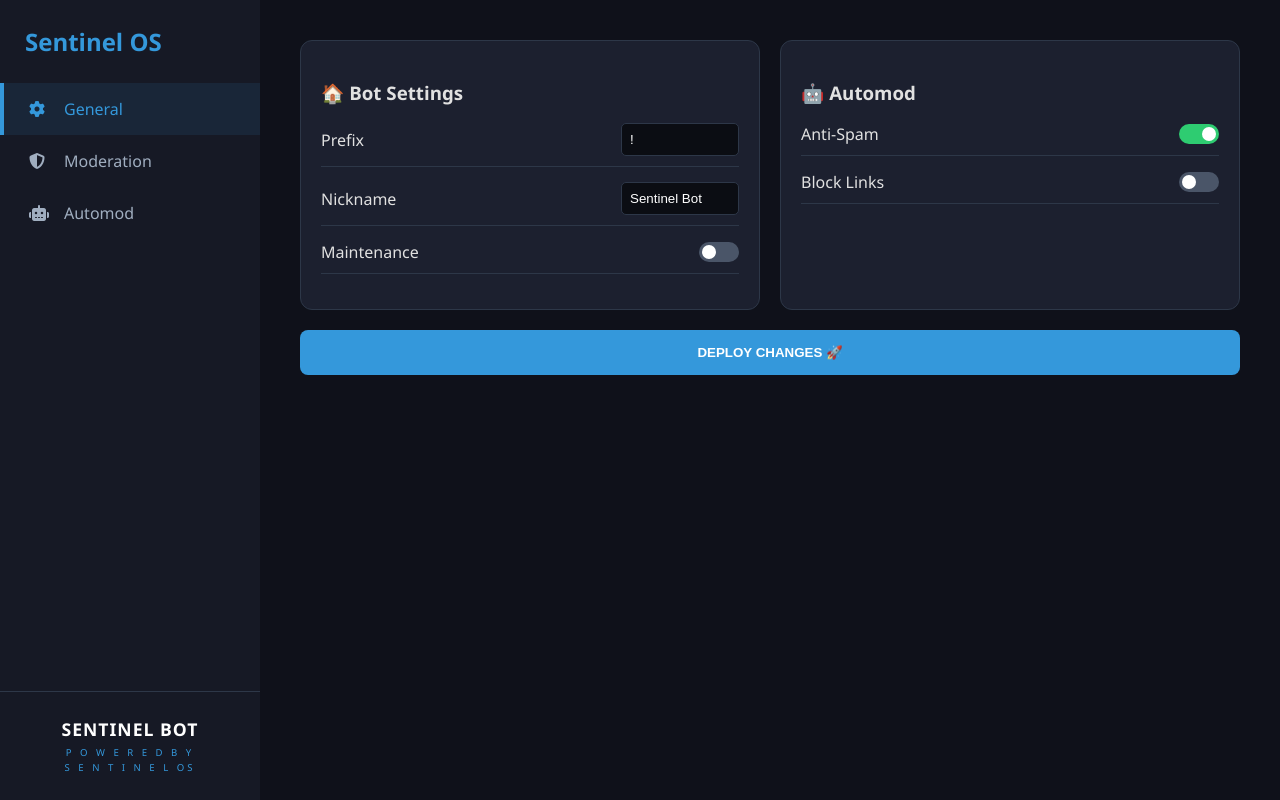
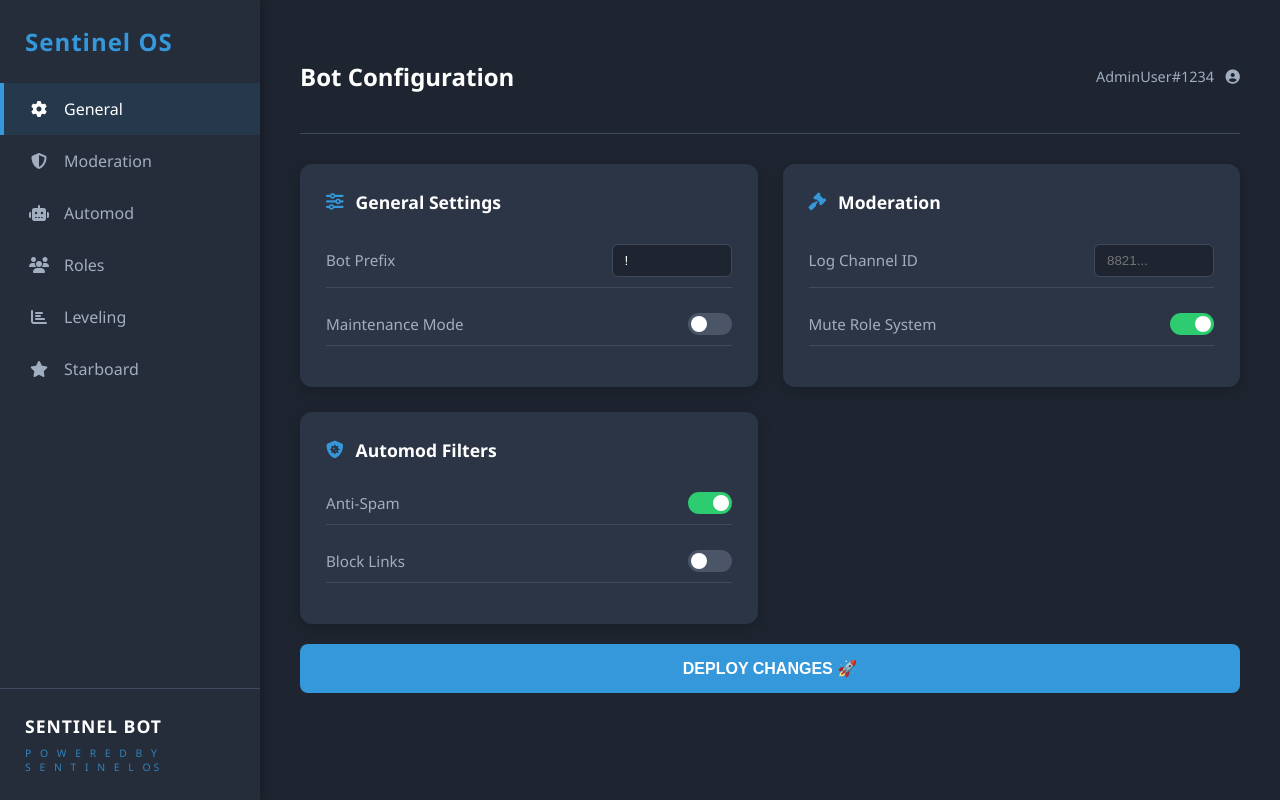
Before and after one commit to aronnachy-cyber/Intindo, a Flask app: page / in a window 1280 px wide. Run offline with Flask 3, Linux system fonts and the light colour scheme.

Commit message:
Update index.html

```diff
--- a/templates/index.html
+++ b/templates/index.html
@@ -3,76 +3,274 @@
 <head>
     <meta charset="UTF-8">
     <meta name="viewport" content="width=device-width, initial-scale=1.0">
-    <title>Sentinel OS Dashboard</title>
+    <title>Sentinel OS - Dashboard</title>
     <link rel="stylesheet" href="https://cdnjs.cloudflare.com/ajax/libs/font-awesome/6.5.1/css/all.min.css">
+
     <style>
-        :root { --bg: #0f111a; --side: #161925; --card: #1c202f; --blue: #3498db; --green: #2ecc71; --text: #e1e1e1; }
-        body { background: var(--bg); color: var(--text); font-family: 'Segoe UI', sans-serif; margin: 0; display: flex; flex-direction: row; min-height: 100vh; }
+        :root {
+            /* 🎨 Color Palette from Your Input */
+            --bg-dark: #1e2530;
+            --sidebar-bg: #252d3a;
+            --card-bg: #2c3545;
+            --accent-blue: #3498db;
+            --accent-green: #2ecc71;
+            --text-main: #ffffff;
+            --text-dim: #a0aec0;
+            --border-color: #3e4a5d;
+        }
 
-        .sidebar { width: 260px; background: var(--side); display: flex; flex-direction: column; position: fixed; height: 100vh; transition: 0.3s; }
-        .nav-item { padding: 15px 25px; color: #a0aec0; text-decoration: none; display: flex; align-items: center; border-left: 4px solid transparent; }
-        .nav-item.active { background: rgba(52, 152, 219, 0.1); color: var(--blue); border-left-color: var(--blue); }
-        .nav-item i { margin-right: 15px; width: 20px; }
+        body {
+            background-color: var(--bg-dark);
+            color: var(--text-main);
+            font-family: 'Segoe UI', sans-serif;
+            margin: 0;
+            display: flex;
+            flex-direction: row;
+            min-height: 100vh;
+        }
 
-        .branding { margin-top: auto; padding: 25px; border-top: 1px solid #2d3748; text-align: center; }
-        .bot-name { font-weight: bold; font-size: 1.1rem; letter-spacing: 1px; color: #fff; }
-        .pow { font-size: 0.6rem; color: var(--blue); text-transform: uppercase; letter-spacing: 3px; margin-top: 5px; line-height: 1.5; }
+        /* --- 📂 Responsive Sidebar --- */
+        .sidebar {
+            width: 260px;
+            background-color: var(--sidebar-bg);
+            height: 100vh;
+            position: fixed;
+            display: flex;
+            flex-direction: column;
+            box-shadow: 2px 0 10px rgba(0,0,0,0.3);
+            z-index: 1000;
+            transition: 0.3s;
+        }
 
-        .main { margin-left: 260px; padding: 40px; width: 100%; transition: 0.3s; }
-        .grid { display: grid; grid-template-columns: repeat(auto-fit, minmax(300px, 1fr)); gap: 20px; }
-        .card { background: var(--card); padding: 20px; border-radius: 12px; border: 1px solid #2d3748; }
+        .sidebar-header {
+            padding: 25px;
+            font-size: 1.5rem;
+            font-weight: bold;
+            color: var(--accent-blue);
+            letter-spacing: 1px;
+        }
 
-        /* Form Styling */
-        .row { display: flex; justify-content: space-between; align-items: center; margin-bottom: 15px; padding-bottom: 10px; border-bottom: 1px solid #2d3748; }
-        input[type="text"] { background: #0b0d13; border: 1px solid #2d3748; color: #fff; padding: 8px; border-radius: 5px; width: 100px; }
+        .nav-item {
+            padding: 15px 25px;
+            display: flex;
+            align-items: center;
+            color: var(--text-dim);
+            text-decoration: none;
+            transition: 0.3s;
+            font-weight: 500;
+            border-left: 4px solid transparent;
+        }
 
-        .switch { position: relative; width: 40px; height: 20px; }
-        .switch input { opacity: 0; }
-        .slider { position: absolute; top: 0; left: 0; right: 0; bottom: 0; background: #4a5568; border-radius: 20px; transition: 0.4s; cursor: pointer; }
-        .slider:before { position: absolute; content: ""; height: 14px; width: 14px; left: 3px; bottom: 3px; background: white; border-radius: 50%; transition: 0.4s; }
-        input:checked + .slider { background: var(--green); }
-        input:checked + .slider:before { transform: translateX(20px); }
+        .nav-item i { margin-right: 15px; width: 20px; text-align: center; }
+        .nav-item:hover, .nav-item.active {
+            background-color: rgba(52, 152, 219, 0.1);
+            color: white;
+            border-left-color: var(--accent-blue);
+        }
 
-        .save-btn { width: 100%; padding: 15px; background: var(--blue); border: none; color: #fff; font-weight: bold; border-radius: 8px; cursor: pointer; margin-top: 20px; }
+        /* --- 🛡️ Branding Corner --- */
+        .branding {
+            margin-top: auto;
+            padding: 25px;
+            border-top: 1px solid var(--border-color);
+        }
+        .bot-name { font-weight: bold; color: #fff; font-size: 1.1rem; letter-spacing: 1px; }
+        .powered-by {
+            font-size: 0.65rem;
+            color: var(--accent-blue);
+            text-transform: uppercase;
+            letter-spacing: 3px;
+            margin-top: 8px;
+            opacity: 0.8;
+            line-height: 1.4;
+        }
 
-        /* Mobile Fix */
-        @media (max-width: 768px) {
+        /* --- 💻 Main Content Area --- */
+        .main-content {
+            margin-left: 260px;
+            padding: 40px;
+            width: calc(100% - 260px);
+            transition: 0.3s;
+            box-sizing: border-box;
+        }
+
+        .header {
+            display: flex;
+            justify-content: space-between;
+            align-items: center;
+            margin-bottom: 30px;
+            border-bottom: 1px solid var(--border-color);
+            padding-bottom: 20px;
+        }
+
+        /* --- 📦 Grid System (The Core Layout) --- */
+        .dashboard-grid {
+            display: grid;
+            grid-template-columns: repeat(auto-fit, minmax(300px, 1fr));
+            gap: 25px;
+        }
+
+        /* Configuration Cards like Your Image */
+        .config-card {
+            background-color: var(--card-bg);
+            border-radius: 12px;
+            padding: 25px;
+            box-shadow: 0 4px 15px rgba(0,0,0,0.2);
+            border: 1px solid transparent;
+            transition: 0.3s;
+        }
+        .config-card:hover { border-color: var(--accent-blue); }
+
+        .card-header {
+            display: flex;
+            align-items: center;
+            margin-bottom: 20px;
+            font-size: 1.1rem;
+            font-weight: bold;
+            color: var(--text-main);
+        }
+        .card-header i { margin-right: 12px; color: var(--accent-blue); }
+
+        /* --- ⚙️ Settings Input Elements --- */
+        .setting-row {
+            display: flex;
+            justify-content: space-between;
+            align-items: center;
+            margin-bottom: 15px;
+            padding: 10px 0;
+            border-bottom: 1px solid var(--border-color);
+        }
+        .setting-label { font-size: 0.95rem; color: var(--text-dim); }
+
+        input[type="text"], input[type="number"] {
+            background: #1e2530;
+            border: 1px solid var(--border-color);
+            color: white;
+            padding: 8px 12px;
+            border-radius: 6px;
+            width: 120px;
+            transition: 0.3s;
+            box-sizing: border-box;
+        }
+        input[type="text"]:focus, input[type="number"]:focus { border-color: var(--accent-blue); outline: none; }
+
+        /* --- 🔘 Toggle Switch --- */
+        .switch { position: relative; display: inline-block; width: 44px; height: 22px; }
+        .switch input { opacity: 0; width: 0; height: 0; }
+        .slider {
+            position: absolute; cursor: pointer; top: 0; left: 0; right: 0; bottom: 0;
+            background-color: #4a5568; transition: .4s; border-radius: 22px;
+        }
+        .slider:before {
+            position: absolute; content: ""; height: 16px; width: 16px; left: 3px; bottom: 3px;
+            background-color: white; transition: .4s; border-radius: 50%;
+        }
+        input:checked + .slider { background-color: var(--accent-green); }
+        input:checked + .slider:before { transform: translateX(22px); }
+
+        /* Deploy Button */
+        .btn-deploy { width: 100%; padding: 15px; background: var(--accent-blue); border: none; color: #fff; font-weight: bold; border-radius: 8px; cursor: pointer; font-size: 1rem; margin-top: 20px; text-transform: uppercase; transition: 0.3s; }
+        .btn-deploy:hover { background: #007bb5; }
+
+        /* --- 📱 Media Queries (Mobile Optimization) --- */
+        @media screen and (max-width: 992px) {
+            .dashboard-grid { grid-template-columns: repeat(2, 1fr); }
+        }
+
+        @media screen and (max-width: 768px) {
             body { flex-direction: column; }
-            .sidebar { width: 100%; height: auto; position: relative; }
-            .main { margin-left: 0; padding: 20px; }
-            .grid { grid-template-columns: 1fr; }
+            .sidebar {
+                width: 100%; height: auto; position: relative;
+                padding-bottom: 0;
+            }
+            .main-content { margin-left: 0; width: 100%; padding: 20px; box-sizing: border-box; }
+            .dashboard-grid { grid-template-columns: 1fr; }
+            .branding { display: block; text-align: center; }
         }
     </style>
 </head>
 <body>
+
     <div class="sidebar">
-        <h2 style="padding: 25px; color: var(--blue); margin: 0;">Sentinel OS</h2>
-        <a href="#" class="nav-item active"><i class="fas fa-cog"></i> General</a>
-        <a href="#" class="nav-item"><i class="fas fa-shield-halved"></i> Moderation</a>
-        <a href="#" class="nav-item"><i class="fas fa-robot"></i> Automod</a>
+        <div class="sidebar-header">Sentinel OS</div>
+
+        <nav>
+            <a href="#" class="nav-item active"><i class="fas fa-cog"></i> General</a>
+            <a href="#" class="nav-item"><i class="fas fa-shield-alt"></i> Moderation</a>
+            <a href="#" class="nav-item"><i class="fas fa-robot"></i> Automod</a>
+            <a href="#" class="nav-item"><i class="fas fa-users"></i> Roles</a>
+            <a href="#" class="nav-item"><i class="fas fa-chart-bar"></i> Leveling</a>
+            <a href="#" class="nav-item"><i class="fas fa-star"></i> Starboard</a>
+        </nav>
+
         <div class="branding">
             <div class="bot-name">SENTINEL BOT</div>
-            <div class="pow">p o w e r e d  b y <br> s e n t i n e l  OS</div>
+            <div class="powered-by">p o w e r e d  b y <br> s e n t i n e l  OS</div>
         </div>
     </div>
 
-    <div class="main">
+    <div class="main-content">
+        <div class="header">
+            <h2>Bot Configuration</h2>
+            <div style="font-size: 0.9rem; color: var(--text-dim);">
+                AdminUser#1234 <i class="fas fa-user-circle" style="margin-left: 8px;"></i>
+            </div>
+        </div>
+
         <form action="/update_settings" method="POST">
-            <div class="grid">
-                <div class="card">
-                    <h3>🏠 Bot Settings</h3>
-                    <div class="row"><span>Prefix</span><input type="text" name="prefix" value="{{ config.prefix }}"></div>
-                    <div class="row"><span>Nickname</span><input type="text" name="nickname" value="{{ config.nickname }}"></div>
-                    <div class="row"><span>Maintenance</span><label class="switch"><input type="checkbox" name="maintenance" value="ON" {% if config.maintenance == 'ON' %}checked{% endif %}><span class="slider"></span></label></div>
+            <div class="dashboard-grid">
+                <div class="config-card">
+                    <div class="card-header"><i class="fas fa-sliders-h"></i> General Settings</div>
+                    <div class="setting-row">
+                        <span class="setting-label">Bot Prefix</span>
+                        <input type="text" name="prefix" value="!">
+                    </div>
+                    <div class="setting-row">
+                        <span class="setting-label">Maintenance Mode</span>
+                        <label class="switch">
+                            <input type="checkbox" name="maintenance">
+                            <span class="slider"></span>
+                        </label>
+                    </div>
                 </div>
-                <div class="card">
-                    <h3>🤖 Automod</h3>
-                    <div class="row"><span>Anti-Spam</span><label class="switch"><input type="checkbox" name="anti_spam" value="ON" {% if config.anti_spam == 'ON' %}checked{% endif %}><span class="slider"></span></label></div>
-                    <div class="row"><span>Block Links</span><label class="switch"><input type="checkbox" name="block_links" value="ON" {% if config.block_links == 'ON' %}checked{% endif %}><span class="slider"></span></label></div>
+
+                <div class="config-card">
+                    <div class="card-header"><i class="fas fa-gavel"></i> Moderation</div>
+                    <div class="setting-row">
+                        <span class="setting-label">Log Channel ID</span>
+                        <input type="text" name="log_channel" placeholder="8821...">
+                    </div>
+                    <div class="setting-row">
+                        <span class="setting-label">Mute Role System</span>
+                        <label class="switch">
+                            <input type="checkbox" name="mute_role" checked>
+                            <span class="slider"></span>
+                        </label>
+                    </div>
+                </div>
+
+                <div class="config-card">
+                    <div class="card-header"><i class="fas fa-shield-virus"></i> Automod Filters</div>
+                    <div class="setting-row">
+                        <span class="setting-label">Anti-Spam</span>
+                        <label class="switch">
+                            <input type="checkbox" name="anti_spam" checked>
+                            <span class="slider"></span>
+                        </label>
+                    </div>
+                    <div class="setting-row">
+                        <span class="setting-label">Block Links</span>
+                        <label class="switch">
+                            <input type="checkbox" name="block_links">
+                            <span class="slider"></span>
+                        </label>
+                    </div>
                 </div>
             </div>
-            <button type="submit" class="save-btn">DEPLOY CHANGES 🚀</button>
+
+            <button type="submit" class="btn-deploy">DEPLOY CHANGES 🚀</button>
         </form>
     </div>
+
 </body>
 </html>
```
